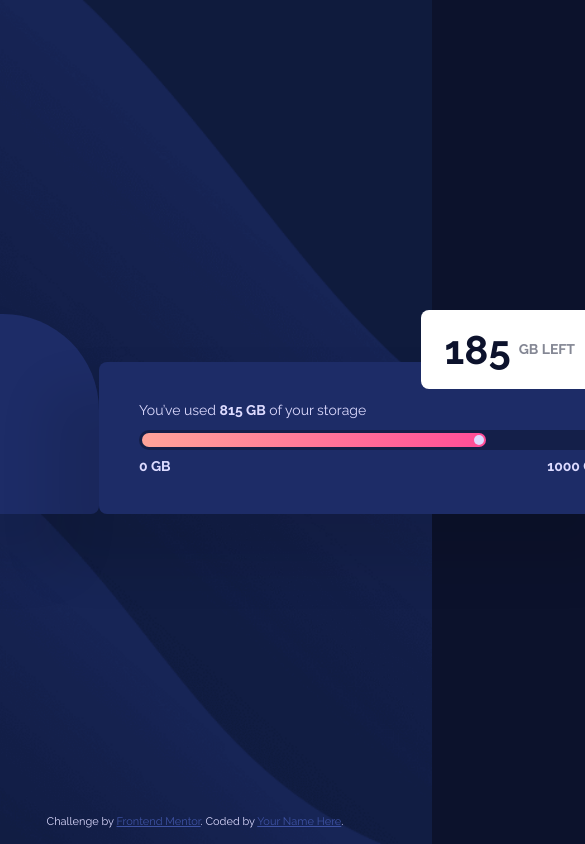
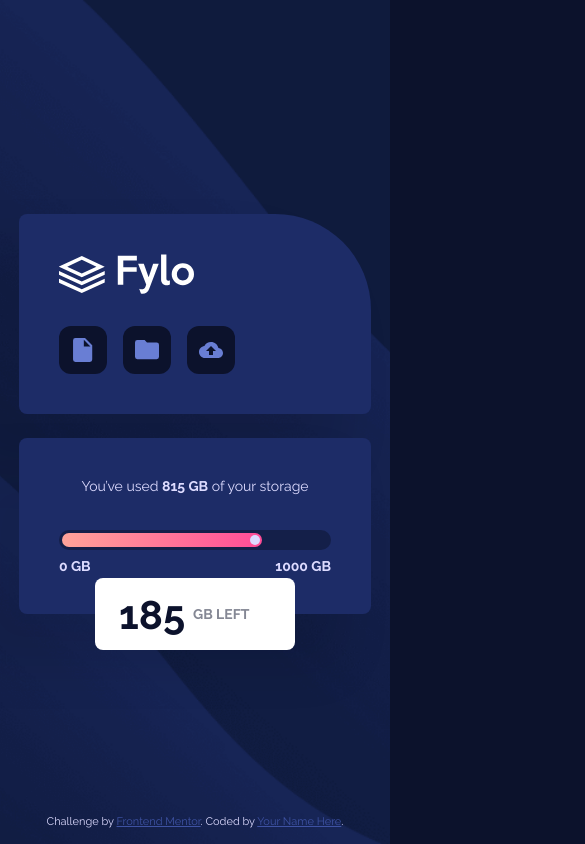
Before and after one commit to Joscha-Goetz/fylo-data-storage-component-FM, a plain HTML site: page index.html in a window 390 px wide. Shown: the top 844 px of the page, 585 px wide, since content can reach past the window. Drawn offline with Linux system fonts and the light colour scheme.

Commit message:
final commit

```diff
--- a/style.css
+++ b/style.css
@@ -186,4 +186,31 @@ body {
     background-image: url('images/bg-mobile.png');
     background-size: cover;
   }
+  .wrapper {
+    flex-direction: column;
+    gap: 1.5rem;
+    align-items: center;
+    height: 80%;
+  }
+  .fylo {
+    height: 12.5rem;
+  }
+  .storage {
+    width: 22rem;
+    height: 11rem;
+    text-align: center;
+  }
+  .triangle {
+    border: 0;
+  }
+  .storage__left {
+    height: 4.5rem;
+    bottom: -2.25rem;
+    top: auto;
+    right: 0;
+    left: 0;
+    margin-right: auto;
+    margin-left: auto;
+    width: 12.5rem;
+  }
 }
```
